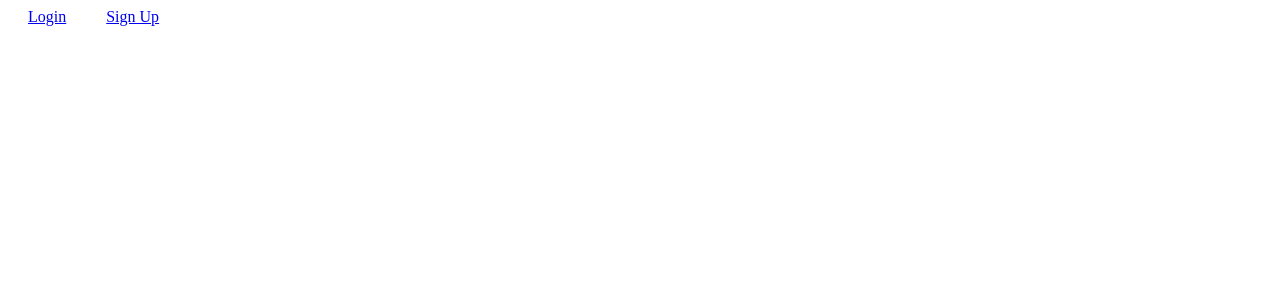
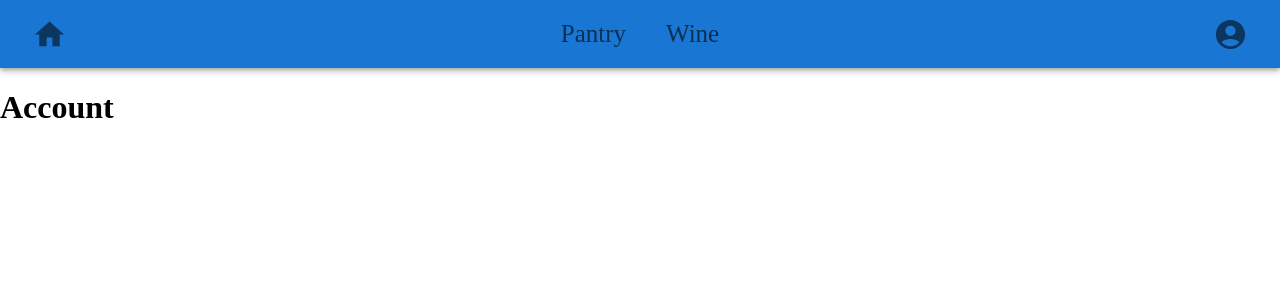
Before and after one commit to FS-Capstone/Waste-Not, a React (Create React App) app: page /account in a window 1280 px wide. Before the commit this address had no page. Shown: the top 300 px of the page. Built offline with nearby package versions, Linux system fonts and the light colour scheme.

Commit message:
completed basic nav bar

```diff
--- a/package.json
+++ b/package.json
@@ -3,6 +3,11 @@
   "version": "0.1.0",
   "private": true,
   "dependencies": {
+    "@emotion/react": "^11.9.0",
+    "@emotion/styled": "^11.8.1",
+    "@fontsource/roboto": "^4.5.7",
+    "@mui/icons-material": "^5.8.0",
+    "@mui/material": "^5.8.1",
     "@testing-library/jest-dom": "^5.16.4",
     "@testing-library/react": "^13.2.0",
     "@testing-library/user-event": "^13.5.0",
--- a/public/styles.css
+++ b/public/styles.css
@@ -1,3 +1,7 @@
-a{
-  margin: 20px;
+body{
+  margin: 0;
 }
+
+/* a:hover{
+  text-decoration: none;
+} */
--- a/src/Routes.js
+++ b/src/Routes.js
@@ -1,11 +1,14 @@
 import React from 'react';
 import Home from './components/Home';
+import Pantry from './components/Pantry';
+import Wine from './components/Wine';
 import { Login, Signup } from './components/AuthForm';
 import { Route, Routes } from 'react-router-dom';
-import Navbar from './components/Navbar';
+import Navbar from './components/Navbar/Navbar';
 import { useEffect } from 'react';
 import { me } from './store';
 import { useDispatch } from 'react-redux';
+import AccountPage from './components/account/AccountPage';
 
 const ClientRoutes = () => {
   const dispatch = useDispatch();
@@ -21,6 +24,9 @@ const ClientRoutes = () => {
         <Route path='/' element={<Home/>}/>
         <Route path='login' element={<Login/>}/>
         <Route path='signup' element={<Signup/>}/>
+        <Route path='wine' element={<Wine/>}/>
+        <Route path='pantry' element={<Pantry/>}/>
+        <Route path='account' element={<AccountPage/>}/>
       </Routes>
     </>
 
--- a/src/components/Navbar.js
+++ /dev/null
@@ -1,27 +0,0 @@
-import React from "react";
-import { Link } from "react-router-dom";
-import { useDispatch, useSelector } from "react-redux";
-import { logout } from "../store";
-
-const Navbar = () => {
-  const dispatch = useDispatch();
-  const isLoggedIn = useSelector((state) => !!state.auth.id);
-
-  return(
-    <nav>
-      {isLoggedIn ? (
-        <div>
-          <Link to='/'>Home</Link>
-          <a href='/' onClick={() => dispatch(logout)}>Logout</a>
-        </div>
-      ) : (
-        <div>
-          <Link to='/login'>Login</Link>
-          <Link to='/signup'>Sign Up</Link>
-        </div>
-      )}
-    </nav>
-  )
-}
-
-export default Navbar;
--- /dev/null
+++ b/src/components/Navbar/Navbar.js
@@ -0,0 +1,131 @@
+import React, { useState } from "react";
+import { Link as RouterLink, useNavigate, useLocation } from "react-router-dom";
+import { useDispatch, useSelector } from "react-redux";
+import { logout } from "../../store";
+import HomeIcon from '@mui/icons-material/Home';
+import AccountCircleIcon from '@mui/icons-material/AccountCircle';
+import AppBar from '@mui/material/AppBar';
+import Box from '@mui/material/Box';
+import Toolbar from '@mui/material/Toolbar';
+import { styled } from '@mui/material/styles';
+import IconButton from '@mui/material/IconButton';
+import { Link as MaterialLink } from "@mui/material";
+import { useTheme } from "@emotion/react";
+import Menu from '@mui/material/Menu';
+import MenuItem from '@mui/material/MenuItem';
+
+//Container for links in nav bar
+const LinkContainer = styled(Box)(({theme}) => {
+  return{
+    width: "100%",
+    display: 'flex',
+    justifyContent: 'center'
+  }
+});
+
+//Used for links in nav bar
+const Link = styled(MaterialLink)(({theme}) => {
+  return{
+    fontSize: "25px",
+    color: theme.palette.text.secondary,
+    margin: '20px',
+    "&:hover": {
+      color: theme.palette.text.primary,
+      textDecoration: "none"
+    }
+  }
+});
+
+//Used for links in account menu
+const MenuLink = styled(MaterialLink)(({theme}) => {
+  return{
+    color: 'inherit',
+    textDecoration: 'none'
+  }
+})
+
+
+
+
+const Navbar = (props) => {
+  const dispatch = useDispatch();
+  const isLoggedIn = useSelector((state) => !!state.auth.id);
+  const navigate = useNavigate();
+  const location = useLocation();
+  const theme = useTheme();
+
+  //anchor point for account menu
+  const [anchorEl, setAnchorEl] = useState(null);
+
+
+  const handleClose = () => {
+    setAnchorEl(null);
+  }
+
+  const handleMenu = (event) => {
+    setAnchorEl(event.currentTarget);
+  };
+
+
+  return(
+    <Box sx={{ flexGrow: 1 }}>
+      <AppBar position="static">
+        <Toolbar>
+          <IconButton onClick={() => navigate('/')}>
+            {/*Could use custom app icon in the future */}
+            <HomeIcon fontSize="large"/>
+          </IconButton>
+          <LinkContainer className="nav-links">
+            <Link
+              component={RouterLink}
+              to='/pantry'
+              sx={location.pathname === '/pantry' ? {color: theme.palette.text.primary} : null}>
+              Pantry
+            </Link>
+            <Link
+              component={RouterLink}
+              to='/wine'
+              sx={location.pathname === '/wine' ? {color: theme.palette.text.primary} : null}>
+              Wine
+            </Link>
+          </LinkContainer>
+
+          <IconButton
+            onClick={handleMenu}
+          >
+            <AccountCircleIcon fontSize="large"/>
+          </IconButton>
+          <Menu
+                id="menu-appbar"
+                anchorEl={anchorEl}
+                anchorOrigin={{
+                  vertical: 'top',
+                  horizontal: 'right',
+                }}
+                keepMounted
+                transformOrigin={{
+                  vertical: 'top',
+                  horizontal: 'right',
+                }}
+                open={Boolean(anchorEl)}
+                onClose={handleClose}
+              >
+                {isLoggedIn ?
+                <Box>
+                  <MenuItem onClick={handleClose}><MenuLink to='/account' component={RouterLink}>My account</MenuLink></MenuItem>
+                  <MenuItem onClick={() => {handleClose(); dispatch(logout()); navigate('/')}}>Logout</MenuItem>
+                </Box>
+                :
+                <Box>
+                  <MenuItem onClick={handleClose}><MenuLink to='/login' component={RouterLink}>Log In</MenuLink></MenuItem>
+                  <MenuItem onClick={handleClose}><MenuLink to='/signup' component={RouterLink}>Sign Up</MenuLink></MenuItem>
+                </Box>}
+              </Menu>
+
+        </Toolbar>
+      </AppBar>
+    </Box>
+  )
+}
+
+export default Navbar;
--- /dev/null
+++ b/src/components/Pantry.js
@@ -0,0 +1,9 @@
+import React from 'react';
+
+const Pantry = () => {
+  return(
+    <h1>Pantry</h1>
+  )
+}
+
+export default Pantry;
--- /dev/null
+++ b/src/components/Wine.js
@@ -0,0 +1,9 @@
+import React from 'react';
+
+const Wine = () => {
+  return(
+    <h1>Wine</h1>
+  )
+}
+
+export default Wine;
--- /dev/null
+++ b/src/components/account/AccountPage.js
@@ -0,0 +1,10 @@
+import React from "react";
+
+
+const AccountPage = () => {
+  return(
+    <h1>Account</h1>
+  )
+}
+
+export default AccountPage;
--- a/src/index.js
+++ b/src/index.js
@@ -4,16 +4,20 @@ import App from './App';
 import reportWebVitals from './reportWebVitals';
 import { BrowserRouter as Router} from 'react-router-dom';
 import { Provider } from 'react-redux';
-import store from './store'
+import store from './store';
+import { ThemeProvider } from '@mui/material/styles'
+import theme from './theme';
 
 const root = ReactDOM.createRoot(document.getElementById('root'));
 root.render(
   <React.StrictMode>
-    <Provider store={store}>
-      <Router>
-        <App />
-      </Router>
-    </Provider>
+    <ThemeProvider theme={theme} >
+      <Provider store={store}>
+        <Router>
+          <App />
+        </Router>
+      </Provider>
+    </ThemeProvider>
   </React.StrictMode>
 );
 
--- /dev/null
+++ b/src/theme.js
@@ -0,0 +1,13 @@
+import { green } from '@mui/material/colors';
+import { createTheme } from '@mui/material/styles';
+
+// Currently undecided on colors
+const theme = createTheme({
+  palette: {
+    // primary: {
+    //   main: green[50]
+    // },
+  },
+});
+
+export default theme;
```
Also changed, not shown: 1 other file (tests, documents, lock files or other folders).
